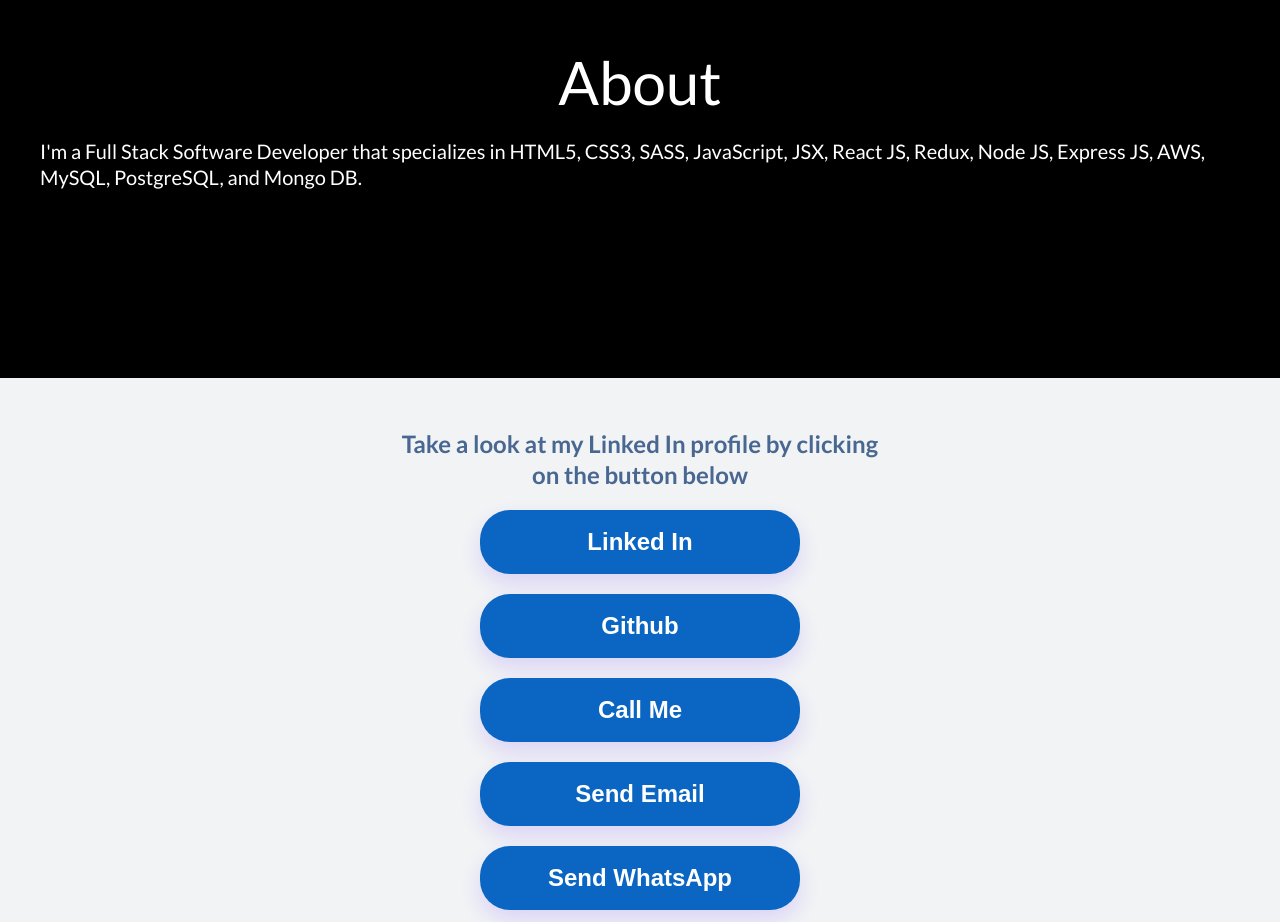
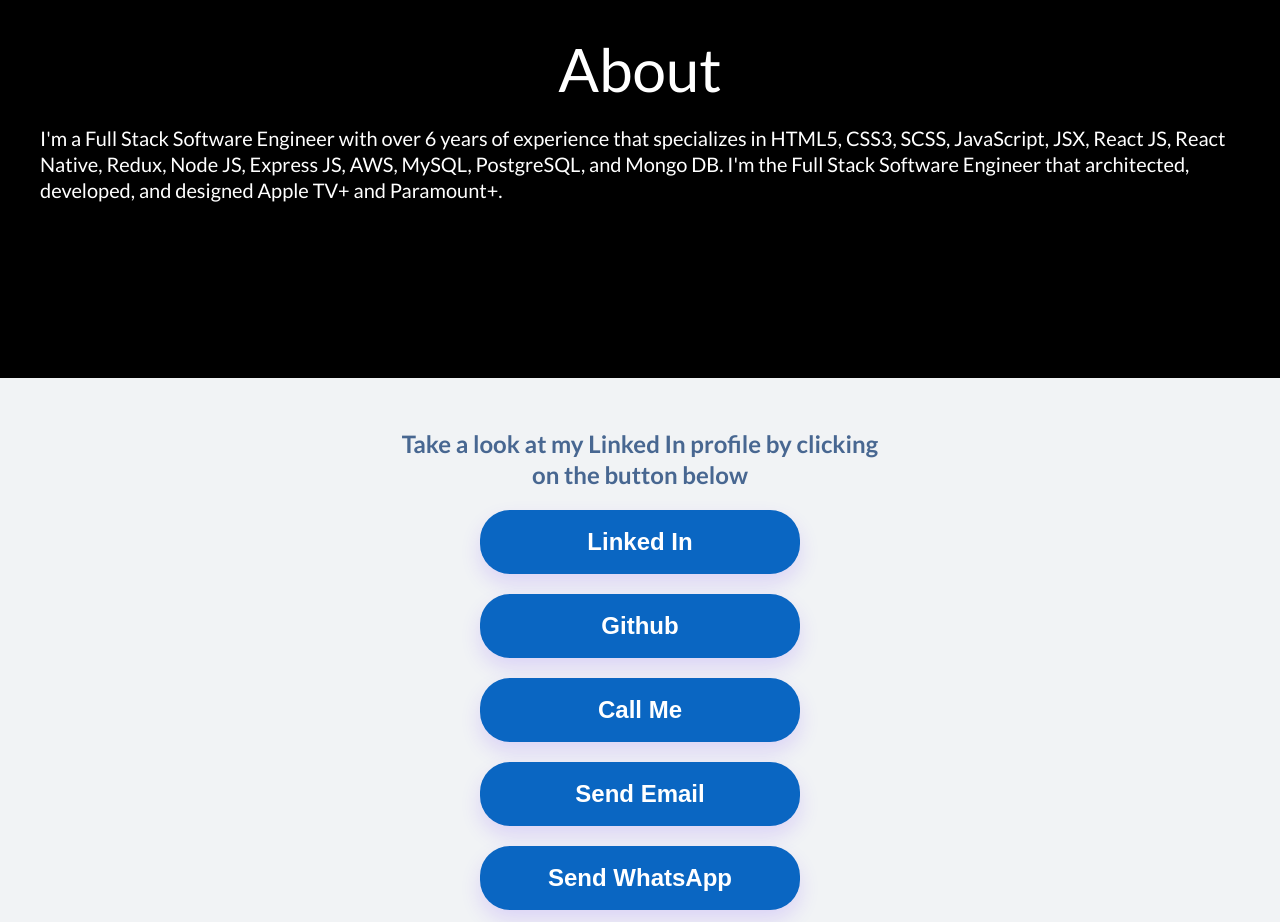
Before and after one commit to hectormorenosoftware/hectormorenosoftware.github.io, a React app: page /#/ in a window 1280 px wide. Shown: the part 1680-2602 px from the top of the page. Built offline with nearby package versions, Linux system fonts and the light colour scheme.

Commit message:
Added changes to the about me section
In the about me section added some comments

```diff
--- a/src/components/IndexPage.js
+++ b/src/components/IndexPage.js
@@ -84,7 +84,8 @@ class IndexPage extends React.PureComponent {
         <section id="about">
           <Section
             title="About"
-            text="I'm a Full Stack Software Developer that specializes in HTML5, CSS3, SASS, JavaScript, JSX, React JS, Redux, Node JS, Express JS, AWS, MySQL, PostgreSQL, and Mongo DB."
+            text="I'm a Full Stack Software Engineer with over 6 years of experience that specializes in HTML5, CSS3, SCSS, JavaScript, JSX, React JS, React Native, Redux, Node JS, Express JS, AWS, MySQL, PostgreSQL, and Mongo DB.
+            I'm the Full Stack Software Engineer that architected, developed, and designed Apple TV+ and Paramount+."
           />
         </section>
         <section id="contact">
```
Also changed, not shown: 2 other files (tests, documents, lock files or other folders).
